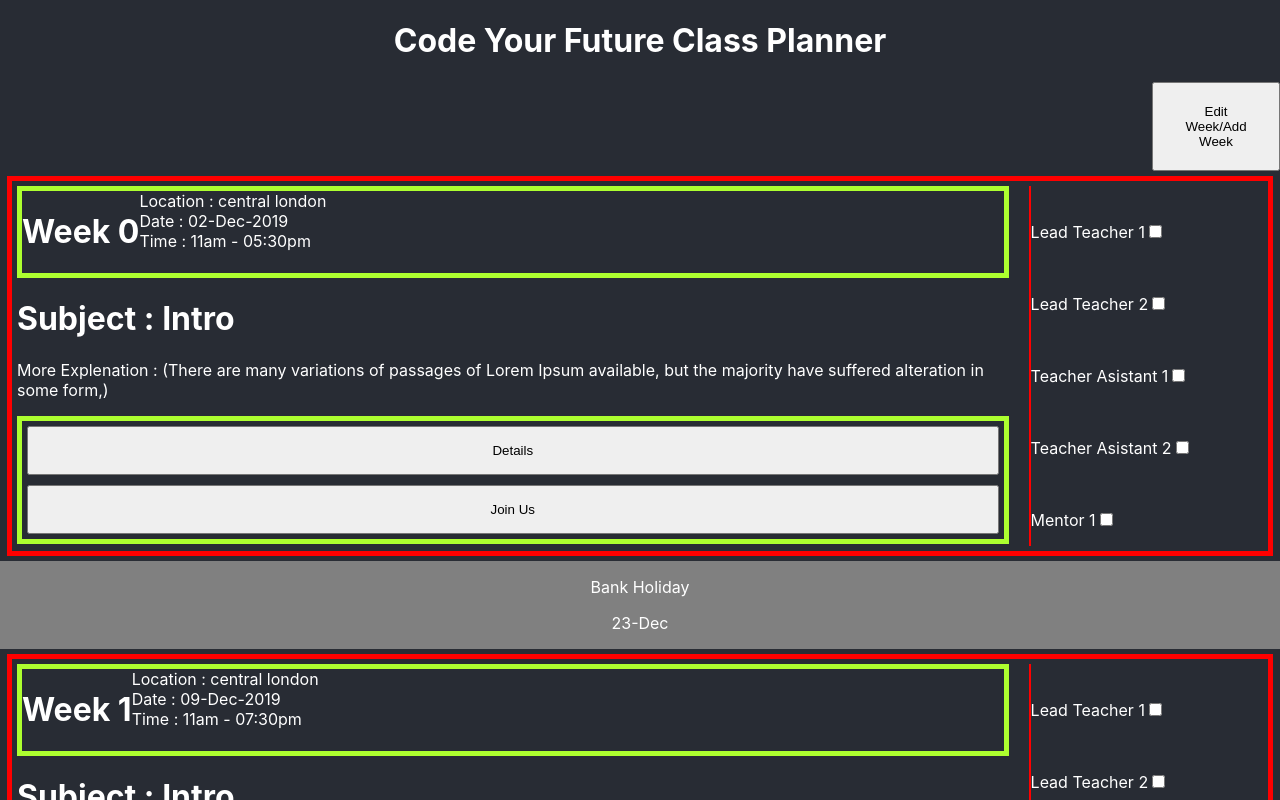
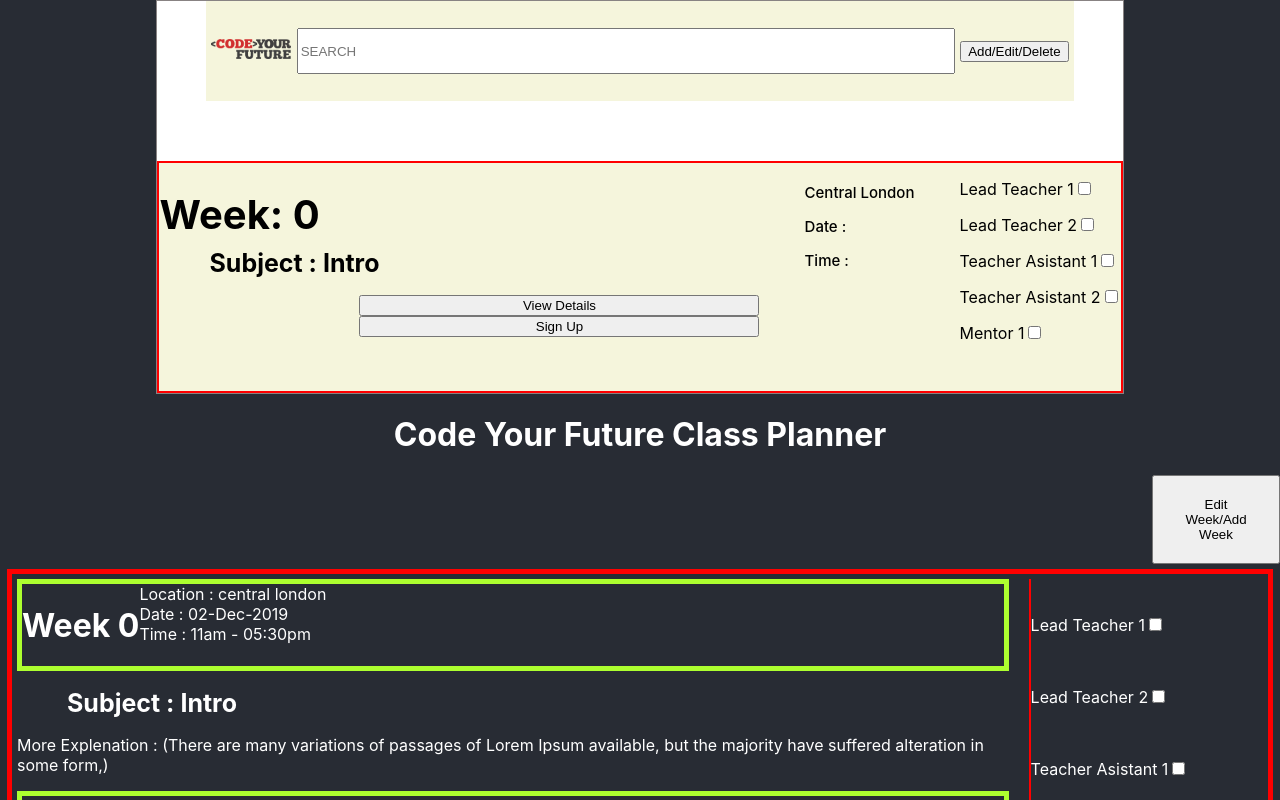
Before and after one commit to CodeYourFuture/class-planner-capgemini-hackathon, a React (Create React App) app in the folder frontend/: page / in a window 1280 px wide. Shown: the top 800 px of the page. Built offline with nearby package versions, Linux system fonts and the light colour scheme.

Commit message:
main page components

```diff
--- a/frontend/src/App.js
+++ b/frontend/src/App.js
@@ -1,10 +1,13 @@
 import React from "react";
 import EachWeek from "./EachWeek";
+import Week from "./Week";
 import "./App.css";
+import "./Week.css";
 
 function App() {
   return (
     <div className="App-header">
+      <Week/>
       <h1>Code Your Future Class Planner</h1>
       <button className="edit-button">Edit Week/Add Week</button>
       <EachWeek
--- /dev/null
+++ b/frontend/src/Navbar.js
@@ -0,0 +1,28 @@
+import React from "react";
+
+
+const Navbar = () => {
+  return (
+    <header className="navbar">
+
+      <div>
+
+        <img className="logo" src="cyf-logo.png" alt="Logo" />
+
+      </div>
+
+      <div>
+
+        <input className="search-bar" type="text" placeholder="SEARCH"></input>
+
+      </div>
+
+      <div className="add-edit-delete">
+                <button>Add/Edit/Delete</button>
+
+      </div>
+
+    </header>
+  );
+};
+export default Navbar;
--- /dev/null
+++ b/frontend/src/Subject.js
@@ -0,0 +1,18 @@
+import React from "react";
+
+const Subject = () => {
+  return (
+    <div className="subject-container">
+      <div className="subject">
+        <h1>Subject : Intro</h1>
+      </div>
+
+      <div className="details-signup-buttons">
+        <button>View Details</button>
+        <button>Sign Up</button>
+      </div>
+
+    </div>
+  );
+};
+export default Subject;
--- /dev/null
+++ b/frontend/src/Teacherdetails.js
@@ -0,0 +1,33 @@
+import React from "react";
+ const Teacherdetails = ()=>{
+     return(
+         <div className="teacher-details">
+        <label>
+          <p>
+            Lead Teacher 1<input type="checkbox"></input>
+          </p>
+        </label>
+        <label>
+          <p>
+            Lead Teacher 2<input type="checkbox"></input>
+          </p>
+        </label>
+        <label>
+          <p>
+            Teacher Asistant 1<input type="checkbox"></input>
+          </p>
+        </label>
+        <label>
+          <p>
+            Teacher Asistant 2<input type="checkbox"></input>
+          </p>
+        </label>
+        <label>
+          <p>
+            Mentor 1<input type="checkbox"></input>
+          </p>
+        </label>
+      </div>
+     )
+ }
+  export default Teacherdetails;
--- /dev/null
+++ b/frontend/src/Week.css
@@ -0,0 +1,93 @@
+.week-container {
+  justify-content: center;
+  background-color: white;
+  display: flex;
+  /* width: 90%; */
+  flex-direction: column;
+  border: 1px solid rgb(136, 131, 131);
+  /* padding: 5px; */
+  /* margin: auto; */
+}
+
+/* navigation section */
+.navbar {
+  margin: 0px auto 60px;
+  background-color: beige;
+  width: 90%;
+  height: 100px;
+  display: flex;
+  flex-direction: row;
+  justify-content: space-evenly;
+  align-items: center;
+}
+.search-bar {
+  width: 650px;
+  height: 40px;
+}
+.logo {
+  width: 80px;
+}
+
+/* week-time-location*/
+.week-time-location {
+  /* margin-top: 100px; */
+  width: 50em;
+  height: 30%;
+  /* background-color: beige; */
+  color: black;
+  /* padding:15px 60%; */
+  display: flex;
+  flex-direction: row;
+  justify-content: space-between;
+  /* border: 2px solid rgb(18, 19, 17); */
+}
+.location-date-time {
+  margin-top: 5px;
+  margin-right: 45px;
+}
+.location-date-time p {
+  font-size: 15px;
+  font-weight: 500;
+}
+.week-1 h1 {
+  font-size: 40px;
+  font-weight: 650;
+}
+/* Subject container   */
+.subject-container {
+  /* width: 65%; */
+  height: 70%;
+  /* background-color: beige; */
+  color: black;
+
+  /* border: 2px solid #121311; */
+}
+.subject h1 {
+  margin-left: 50px;
+  font-size: 25px;
+  font-weight: 650;
+}
+.details-signup-buttons {
+  margin: auto;
+  width: 50%;
+  display: flex;
+  flex-direction: column;
+}
+/*week-time-location and Teachers section       */
+
+.week-teachers {
+
+  display: flex;
+  border:2px solid red;
+  background-color: beige;
+  margin: auto;
+}
+.teacher-details {
+    /* background-color:beige; */
+  color: black;
+  /* width:200px; */
+  margin-top: 0;
+  /* border: 2px solid #121311; */
+  /* width: 80%; */
+  height:100%;
+}
--- /dev/null
+++ b/frontend/src/Week.js
@@ -0,0 +1,24 @@
+import React from "react";
+import Navbar from "./Navbar";
+import Weektimelocation from "./Weektimelocation";
+import Subject from "./Subject";
+import Teacherdetails from "./Teacherdetails";
+
+const Week = () => {
+  return (
+    <div className="week-container">
+      <Navbar />
+      <div className="week-teachers">
+          <div>
+              <Weektimelocation />
+              <Subject />
+          </div>
+          <div>
+             <Teacherdetails />
+          </div>
+      </div>
+
+    </div>
+  );
+};
+export default Week;
--- /dev/null
+++ b/frontend/src/Weektimelocation.js
@@ -0,0 +1,36 @@
+import React from "react";
+
+// import weeks from "../../backend/weeks.json";
+
+const WeektimeLocation = () => {
+  return (
+
+      <div className="week-time-location">
+
+        <div className="week-1">
+                  <h1>Week: 0</h1>
+
+        </div>
+
+        <div className="location-date-time">
+
+          <p>Central London</p>
+          <p>Date : </p>
+          <p>Time : </p>
+
+        </div>
+
+      </div>
+  );
+};
+export default WeektimeLocation;
+ {
+   /* {weeks.map((data) => {
+          return (
+            <div>
+                            <p>{data.location} </p>
+
+            </div>
+          );
+        })} */
+ }
```
Also changed, not shown: frontend/public/cyf-logo.png (added).
